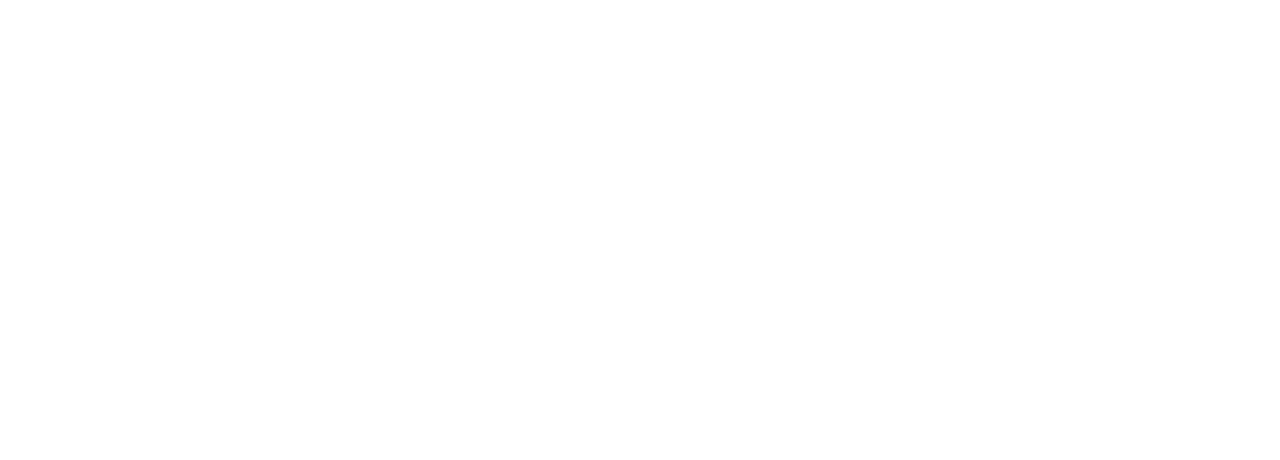
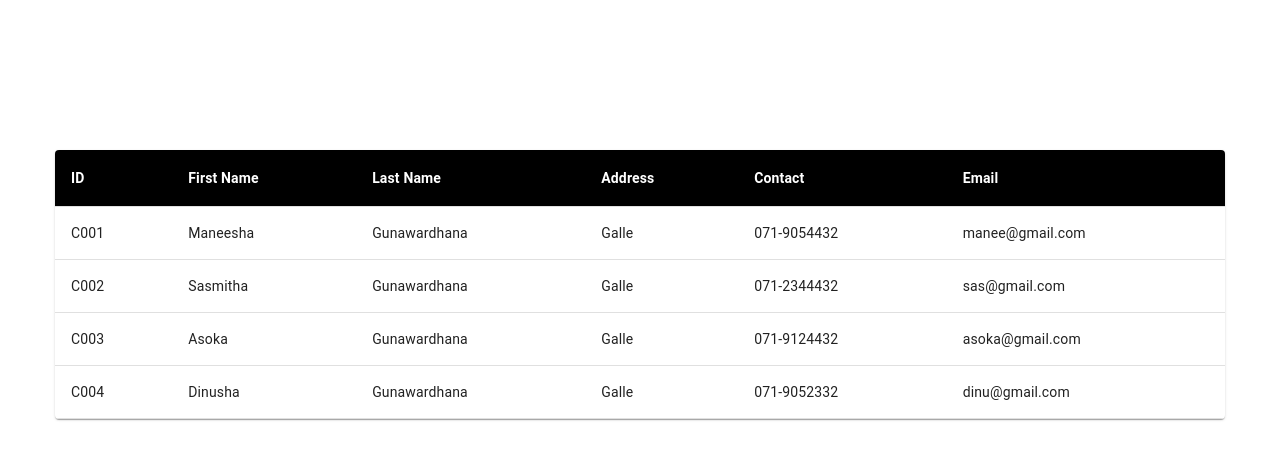
Before and after one commit to mGunawardhana/The_Travellar_App-mongo-express-react-node_-MERN-, a React (Create React App) app: page / in a window 1280 px wide. Shown: the top 460 px of the page. Built offline with nearby package versions, Linux system fonts and the light colour scheme.

Commit message:
customer table setup

```diff
--- a/package.json
+++ b/package.json
@@ -3,6 +3,10 @@
   "version": "0.1.0",
   "private": true,
   "dependencies": {
+    "@emotion/react": "^11.10.8",
+    "@emotion/styled": "^11.10.8",
+    "@mui/material": "^5.12.2",
+    "@mui/styled-engine-sc": "^5.12.0",
     "@testing-library/jest-dom": "^5.16.5",
     "@testing-library/react": "^13.4.0",
     "@testing-library/user-event": "^13.5.0",
@@ -14,6 +18,7 @@
     "react-dom": "^18.2.0",
     "react-router-dom": "^6.10.0",
     "react-scripts": "5.0.1",
+    "styled-components": "^5.3.10",
     "typescript": "^4.9.5",
     "web-vitals": "^2.1.4"
   },
--- a/src/pages/customer/CustomerForm.tsx
+++ b/src/pages/customer/CustomerForm.tsx
@@ -1,12 +1,84 @@
 import React from "react";
 
+import {
+  TableContainer,
+  Table,
+  TableHead,
+  TableBody,
+  TableRow,
+  TableCell,
+  Paper,
+} from "@mui/material";
 
 const CustomerForm = () => {
-    return (
-      <div>
+  return (
+    <section className="my-[70px] xl:my-[150px]">
+      <div className="container mx-auto">
+        <TableContainer component={Paper}>
+          <Table aria-label="simple table">
+            <TableHead>
+              <TableRow className="bg-black">
+                <TableCell style={{ color: "#ffffff", fontWeight: "bolder" }}>
+                  ID
+                </TableCell>
+                <TableCell style={{ color: "#ffffff", fontWeight: "bolder" }}>
+                  First Name
+                </TableCell>
+                <TableCell style={{ color: "#ffffff", fontWeight: "bolder" }}>
+                  Last Name
+                </TableCell>
+                <TableCell style={{ color: "#ffffff", fontWeight: "bolder" }}>
+                  Address
+                </TableCell>
+                <TableCell style={{ color: "#ffffff", fontWeight: "bolder" }}>
+                  Contact
+                </TableCell>
+                <TableCell style={{ color: "#ffffff", fontWeight: "bolder" }}>
+                  Email
+                </TableCell>
+              </TableRow>
+            </TableHead>
+            <TableBody>
+              <TableRow>
+                <TableCell>C001</TableCell>
+                <TableCell>Maneesha</TableCell>
+                <TableCell>Gunawardhana</TableCell>
+                <TableCell>Galle</TableCell>
+                <TableCell>071-9054432</TableCell>
+                <TableCell>manee@gmail.com</TableCell>
+              </TableRow>
 
+              <TableRow>
+                <TableCell>C002</TableCell>
+                <TableCell>Sasmitha</TableCell>
+                <TableCell>Gunawardhana</TableCell>
+                <TableCell>Galle</TableCell>
+                <TableCell>071-2344432</TableCell>
+                <TableCell>sas@gmail.com</TableCell>
+              </TableRow>
+
+              <TableRow>
+                <TableCell>C003</TableCell>
+                <TableCell>Asoka</TableCell>
+                <TableCell>Gunawardhana</TableCell>
+                <TableCell>Galle</TableCell>
+                <TableCell>071-9124432</TableCell>
+                <TableCell>asoka@gmail.com</TableCell>
+              </TableRow>
+              <TableRow>
+                <TableCell>C004</TableCell>
+                <TableCell>Dinusha</TableCell>
+                <TableCell>Gunawardhana</TableCell>
+                <TableCell>Galle</TableCell>
+                <TableCell>071-9052332</TableCell>
+                <TableCell>dinu@gmail.com</TableCell>
+              </TableRow>
+            </TableBody>
+          </Table>
+        </TableContainer>
       </div>
-    );
+    </section>
+  );
 };
 
 export default CustomerForm;
```
Also changed, not shown: 1 other file (tests, documents, lock files or other folders).
